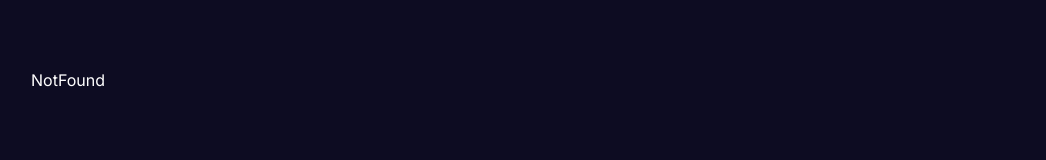
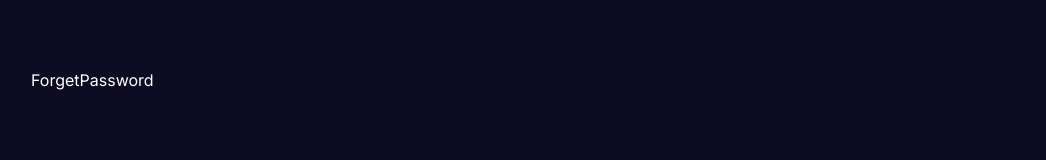
Before and after one commit to maszi71/full-stack-next-app, a Next.js app: page /register in a window 1280 px wide. Before the commit this address had no page. Shown: the part 360-520 px from the top of the page, without its empty margins (117-1163 px from the left). Built offline with nearby package versions, Linux system fonts and the light colour scheme.

Commit message:
feat : implemeted auth pages

```diff
--- /dev/null
+++ b/src/app/(auth)/register/page.jsx
@@ -0,0 +1,7 @@
+
+
+  const ForgetPassword = ()=> {
+    return <div>ForgetPassword</div>
+  }
+
+  export default ForgetPassword;
```
Also changed, not shown: src/app/(auth)/forget-password/page.jsx (added, +7 -0 lines), src/app/(auth)/login/page.jsx (added, +7 -0 lines).
